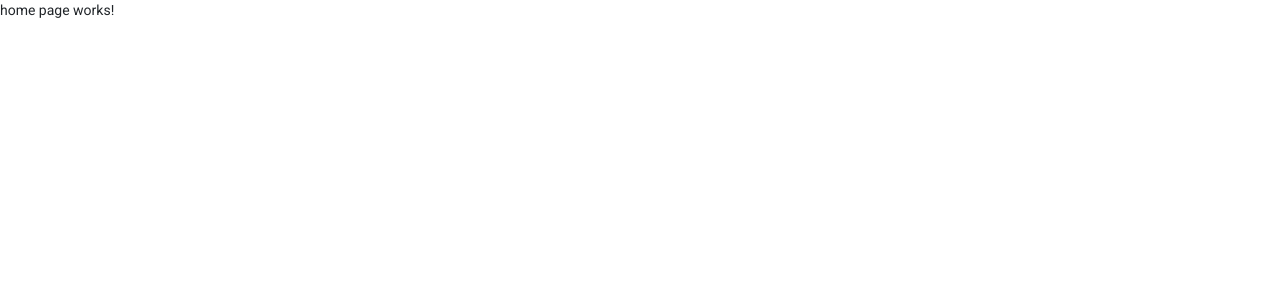
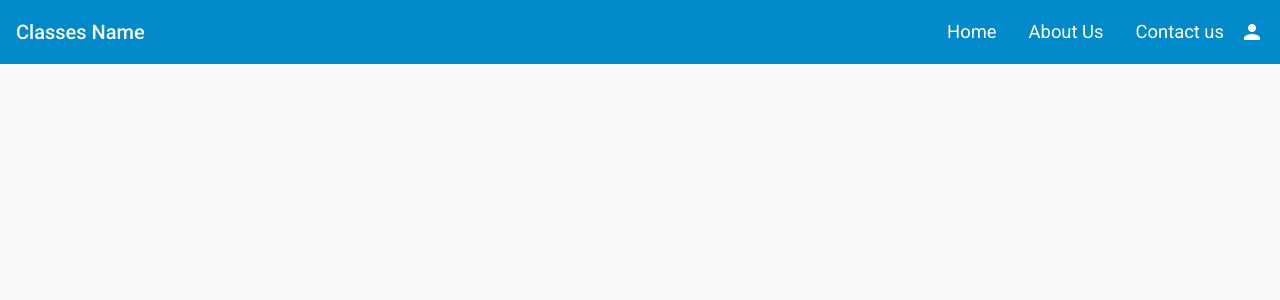
Before and after one commit to webicos-git/classes-yt-app, an Angular app in the folder frontend/: page / in a window 1280 px wide. Shown: the top 300 px of the page. Built offline with nearby package versions, Linux system fonts and the light colour scheme.

Commit message:
partially done navbar

```diff
--- a/frontend/src/app/app.component.html
+++ b/frontend/src/app/app.component.html
@@ -1 +1 @@
-<p>home page works!</p>
+<app-main-nav></app-main-nav>
--- /dev/null
+++ b/frontend/src/app/main-nav/main-nav.component.html
@@ -0,0 +1,38 @@
+<mat-sidenav-container class="sidenav-container">
+  <mat-sidenav
+    #drawer
+    class="sidenav hidden"
+    fixedInViewport="false"
+    [attr.role]="(isHandset$ | async) ? 'dialog' : 'navigation'"
+    [mode]="(isHandset$ | async) ? 'over' : 'side'"
+    [opened]="(isHandset$ | async) === false"
+  >
+    <mat-toolbar class="toolbar-bg">Student Name</mat-toolbar>
+    <mat-nav-list>
+      <a mat-list-item href="#">Home</a>
+      <a mat-list-item href="#">About Us</a>
+      <a mat-list-item href="#">Contact us</a>
+    </mat-nav-list>
+  </mat-sidenav>
+  <mat-sidenav-content>
+    <mat-toolbar class="toolbar-bg">
+      <button
+        type="button"
+        aria-label="Toggle sidenav"
+        mat-icon-button
+        (click)="drawer.toggle()"
+        *ngIf="isHandset$ | async">
+        <mat-icon aria-label="Side nav toggle icon">menu</mat-icon>
+      </button>
+      <span>Classes Name</span>
+      <span class="spacer"></span>
+      <div class="hide">
+        <a class="nav-link" href="#">Home</a>
+        <a class="nav-link" href="#">About Us</a>
+        <a class="nav-link" href="#">Contact us</a>
+        <mat-icon>person</mat-icon>
+      </div>
+    </mat-toolbar>
+    <!-- Add Content Here -->
+  </mat-sidenav-content>
+</mat-sidenav-container>
--- /dev/null
+++ b/frontend/src/app/main-nav/main-nav.component.scss
@@ -0,0 +1,54 @@
+.sidenav-container {
+  height: 100%;
+}
+
+.sidenav {
+  width: 250px;
+}
+
+.sidenav .mat-toolbar {
+  background: inherit;
+}
+
+.mat-toolbar.mat-primary {
+  position: sticky;
+  top: 0;
+  z-index: 1;
+}
+
+.toolbar-bg {
+  background-color: #0289c9 !important;
+  color: #fff;
+}
+
+.spacer {
+  flex: 1 1 auto;
+}
+
+@media screen and (min-width: 599px) {
+  .hidden {
+    display: none;
+  }
+}
+
+.hide {
+  display: inline-flex;
+  align-items: center;
+}
+
+@media screen and (max-width: 599px) {
+  .hide {
+    display: none;
+  }
+}
+
+.nav-link {
+  font-weight: 400;
+  font-size: 1.15rem;
+  color: #fff;
+  padding: 0 1rem;
+
+  &:hover {
+    color: rgba(#fff, .75);
+  }
+}
--- /dev/null
+++ b/frontend/src/app/main-nav/main-nav.component.ts
@@ -0,0 +1,21 @@
+import { Component } from '@angular/core';
+import { BreakpointObserver, Breakpoints } from '@angular/cdk/layout';
+import { Observable } from 'rxjs';
+import { map, shareReplay } from 'rxjs/operators';
+
+@Component({
+  selector: 'app-main-nav',
+  templateUrl: './main-nav.component.html',
+  styleUrls: ['./main-nav.component.scss']
+})
+export class MainNavComponent {
+
+  isHandset$: Observable<boolean> = this.breakpointObserver.observe(Breakpoints.Handset)
+    .pipe(
+      map(result => result.matches),
+      shareReplay()
+    );
+
+  constructor(private breakpointObserver: BreakpointObserver) {}
+
+}
```
Also changed, not shown: frontend/src/app/app.module.ts (+12 -2 lines).
